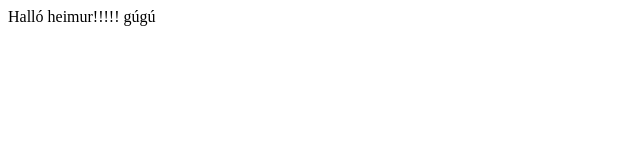
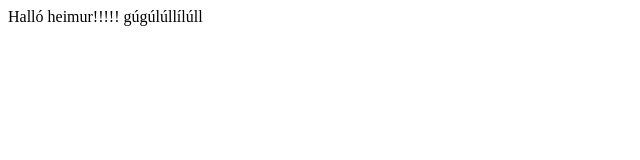
Before and after one commit to Ragnhildurros/sex, a plain HTML site: page index.html in a window 1280 px wide. Shown: the full height of the page, 0-640 px from the left. Drawn offline with Linux system fonts and the light colour scheme.

Commit message:
bætti við html

```diff
--- a/index.html
+++ b/index.html
@@ -7,7 +7,7 @@
 </head>
 <body>
     <div>
-        Halló heimur!!!!! gúgú
+        Halló heimur!!!!! gúgúlúllílúll
     </div>
 </body>
 </html>
```
